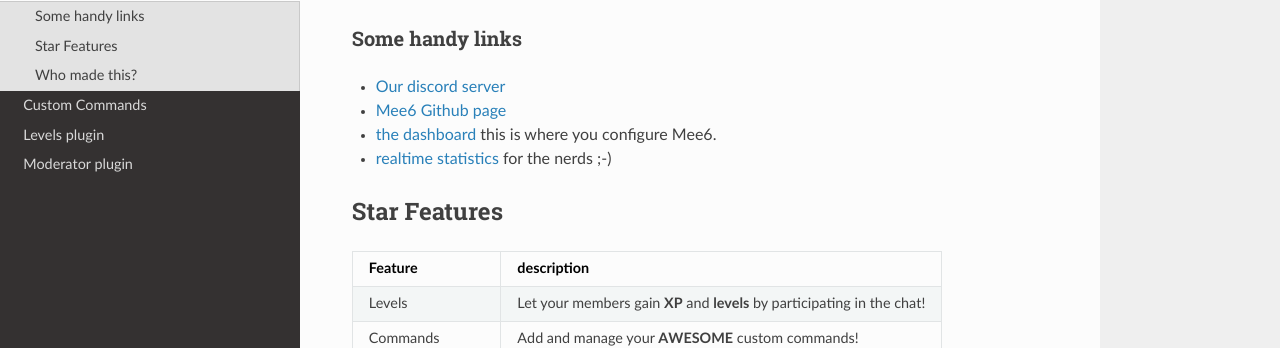
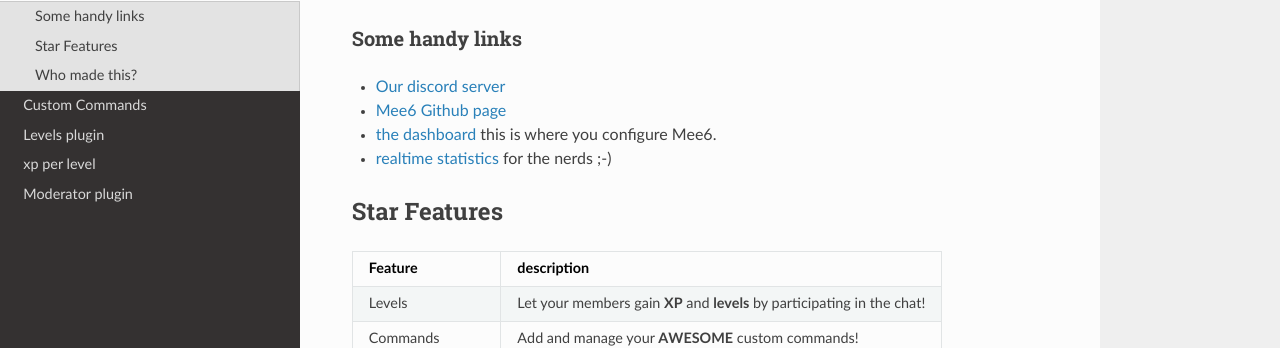
Before and after one commit to Mee6/Mee6-documentation, an MkDocs documentation site: the page built from docs/index.md, in a window 1280 px wide. Shown: the part 135-483 px from the top of the page. Built offline with MkDocs 1.6.1, drawn with Linux system fonts in a browser that asks for light colours; nearby versions of some CDN libraries; old or Windows-style settings are respelled for this version of MkDocs.

Commit message:
Update mkdocs.yml

```diff
--- a/mkdocs.yml
+++ b/mkdocs.yml
@@ -13,4 +13,5 @@
 #  - Example: example.md
   - Custom Commands: Commands.md
   - Levels plugin: Levels.md
+  - xp per level: levelxp.md
   - Moderator plugin: Moderator.md
```
